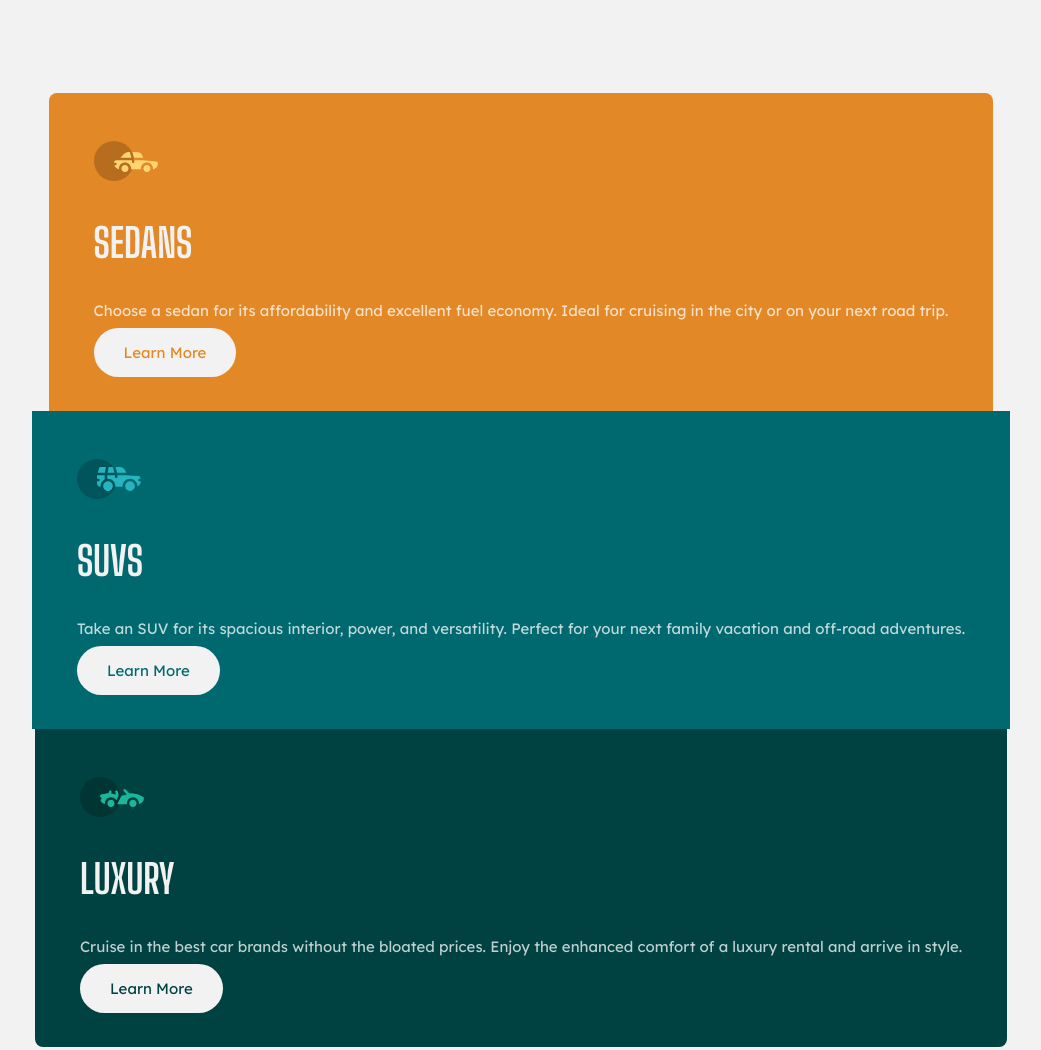
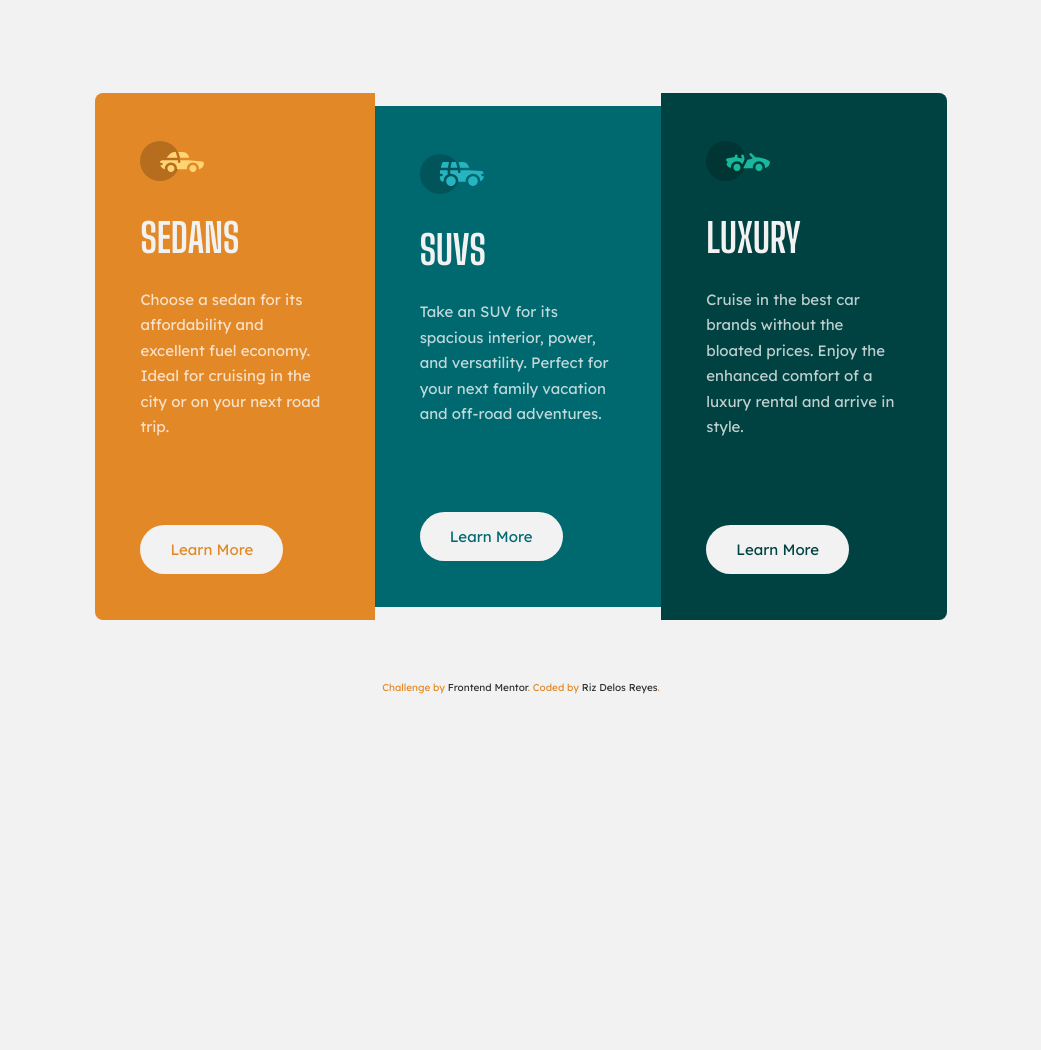
Before and after one commit to vantevie/3-column-preview-card-component-, a website: page index.html in a window 1280 px wide. Shown: the whole page, without its empty margins (119-1160 px from the left). After the commit the page ends 800 px from the top, so only its background shows below. Drawn offline with nearby package versions, Linux system fonts and the light colour scheme; files that its build step writes are made by us from their sources.

Commit message:
Styles completed
-- Added styles for desktop and mobile view

```diff
--- a/app/scss/_card.scss
+++ b/app/scss/_card.scss
@@ -10,14 +10,40 @@ main {
 
 .card {
   padding: 48px 2.8125rem;
+  padding-bottom: 60px;
   header {
     background-repeat: no repeat;
     padding-top: 0;
-    padding-bottom: 30px;
+    padding-bottom: 25px;
   }
+
   p {
-    padding-top: 30px;
-    padding-bottom: 20px;
-    line-height: 1.6;
+    padding-top: 23px;
+    padding-bottom: 38px;
+    line-height: 1.7;
+  }
+
+}
+
+@media #{$mq-760-up} {
+  main {
+    flex-direction: row;
+    flex-wrap: unset;
+  }
+
+  .orange-bg {
+    border-radius: 0.5rem 0 0 0.5rem;
+    margin-left: 15%;
+  }
+
+  .green-bg {
+    border-radius: 0 0.5rem 0.5rem 0;
+    margin-right: 15%;
+    }
+
+  .card {
+    p {
+      padding-bottom: 100px;
+    }
   }
 }
--- a/app/scss/_global.scss
+++ b/app/scss/_global.scss
@@ -49,6 +49,7 @@ p {
     color: $transparent-white;
     font-family: $lexend;
     margin: 0;
+    font-weight: 400;
 }
 
 a {
@@ -73,4 +74,27 @@ a {
     background: $very-light-gray;
     border-radius: 50px;
     padding: 15px 30px;
+
+    &:hover {
+        background: transparent;
+        color: $very-light-gray;
+        border: 2px $very-light-gray solid;
+    }
 }
+
+footer {
+    text-align: center;
+    font-family: $lexend;
+    color: $bright-orange;
+    font-size: 0.625rem;
+
+    a {
+        text-decoration: none;
+        color: $dkGray;
+
+        &:hover {
+            color: $bright-orange;
+
+        }
+    }
+}
--- a/index.html
+++ b/index.html
@@ -39,11 +39,11 @@
         </div>
 
     </main>
-    <!--
-    <div class="attribution">
+
+    <footer>
         Challenge by <a href="https://www.frontendmentor.io?ref=challenge" target="_blank">Frontend Mentor</a>.
-        Coded by <a href="#">Your Name Here</a>.
-    </div> -->
+        Coded by <a href="https://github.com/vantevie">Riz Delos Reyes</a>.
+    </footer>
 </body>
 
 </html>
```
Also changed, not shown: README.md, screenshots/screenshot- mobile.png (added), screenshots/screenshot-desktop.png (added), 1 other file.
